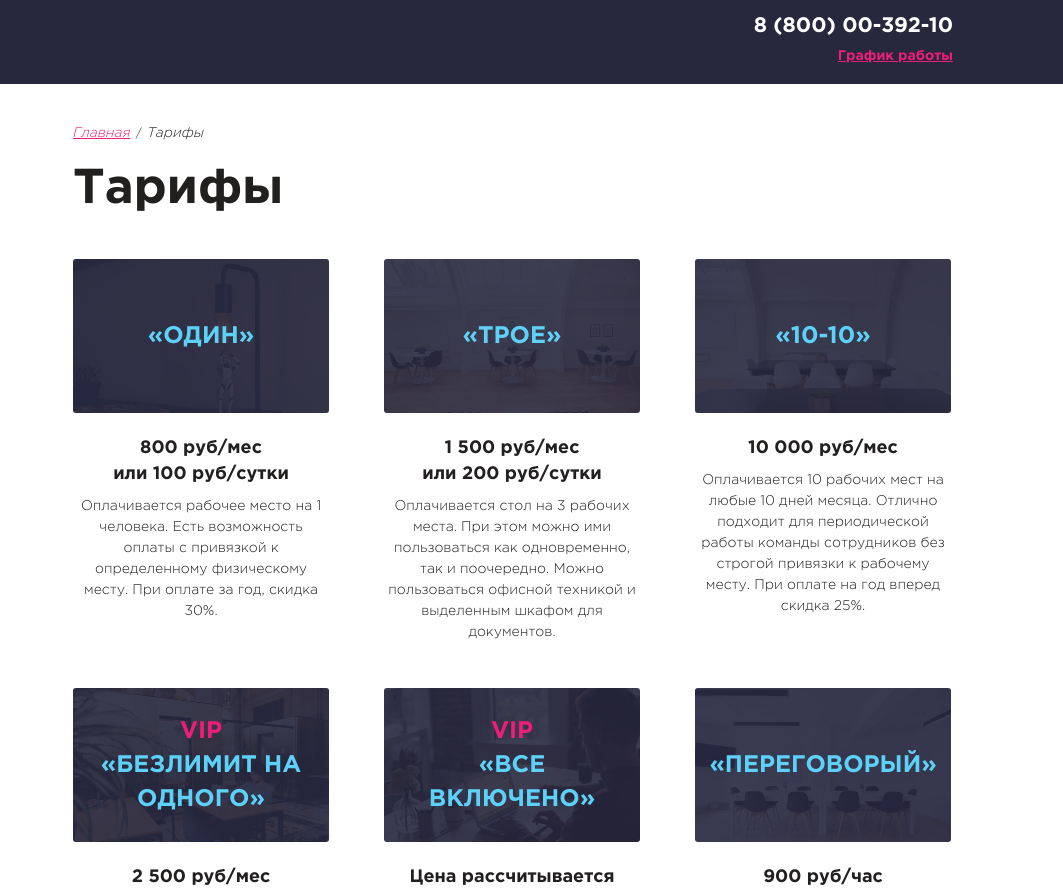
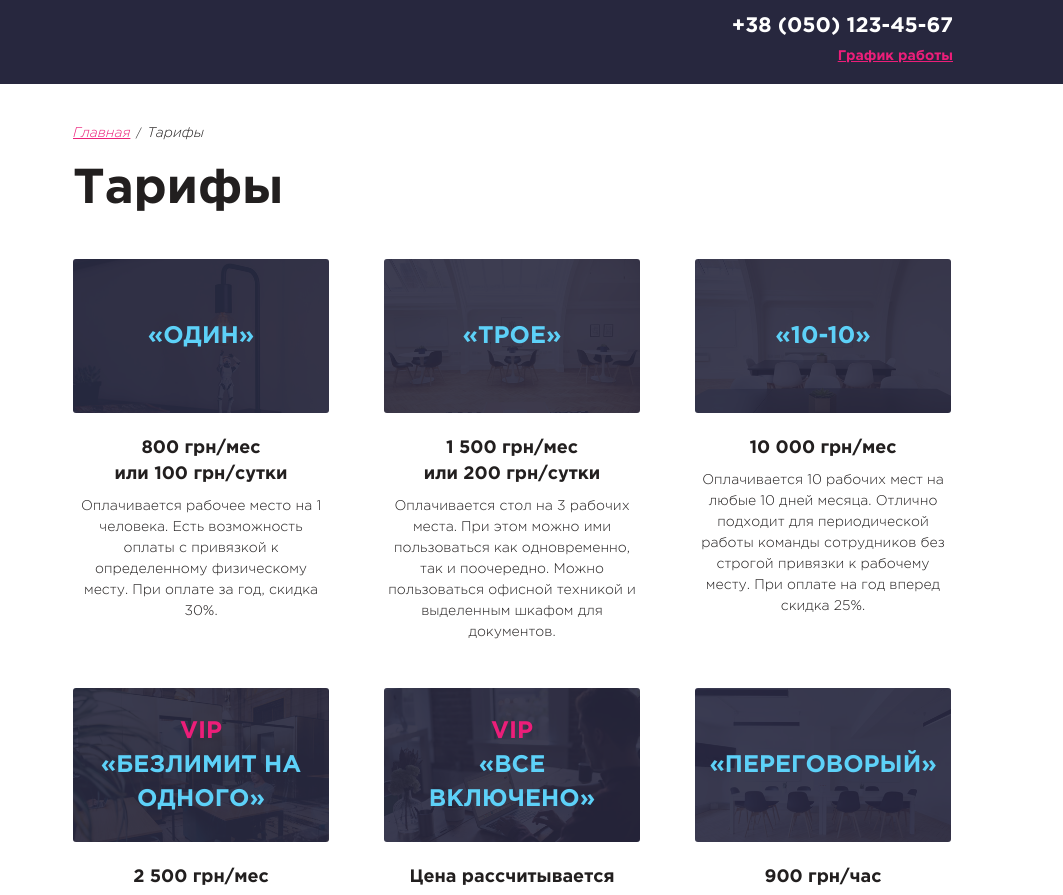
Before and after one commit to IrynaLypnyk/workadium, a plain HTML site: page price.html in a window 1280 px wide. Shown: the top 895 px of the page, 217-1280 px from the left. Drawn offline with Linux system fonts and the light colour scheme.

Commit message:
update texts

```diff
--- a/price.html
+++ b/price.html
@@ -25,7 +25,7 @@
 		</div>
 	  	<div class="header__contacts-block">
 	    	<div class="contacts">
-		    	<a href="tel:88000039210" class="contacts__phone">8 (800) 00-392-10</a>
+		    	<a href="tel:380501234567" class="contacts__phone">+38 (050) 123-45-67</a>
 		    	<div class="contacts__schedule-wrapper">
 		    		<a href="#" class="contacts__schedule">График работы</a>
 		    		<div class="contacts__dropdown">
@@ -104,7 +104,7 @@
 									<h4 class="price-package__title">&laquo;Один&raquo;</h4>
 								</div>
 								<div class="price-package__text-box">
-									<p class="price-package__fee">800 руб/мес<br>или 100 руб/сутки</p>
+									<p class="price-package__fee">800 грн/мес<br>или 100 грн/сутки</p>
 									<p class="price-package__terms">Оплачивается рабочее место на 1 человека. Есть возможность оплаты с привязкой к определенному физическому месту. При оплате за год, скидка 30%.</p>
 								</div>
 							</a>
@@ -116,7 +116,7 @@
 									<h4 class="price-package__title">&laquo;Трое&raquo;</h4>
 								</div>
 								<div class="price-package__text-box">
-									<p class="price-package__fee">1 500 руб/мес<br>или 200 руб/сутки</p>
+									<p class="price-package__fee">1 500 грн/мес<br>или 200 грн/сутки</p>
 									<p class="price-package__terms">Оплачивается стол на 3 рабочих места. При этом можно ими пользоваться как одновременно, так и поочередно. Можно пользоваться офисной техникой и выделенным шкафом для документов.
 									</p>
 								</div>
@@ -130,7 +130,7 @@
 									<h4 class="price-package__title">&laquo;10-10&raquo;</h4>
 								</div>
 								<div class="price-package__text-box">
-									<p class="price-package__fee">10 000 руб/мес</p>
+									<p class="price-package__fee">10 000 грн/мес</p>
 									<p class="price-package__terms">Оплачивается 10 рабочих мест на любые 10 дней месяца. Отлично подходит для периодической работы команды сотрудников без строгой привязки к рабочему месту. При оплате на год вперед скидка 25%.
 									</p>
 								</div>
@@ -144,7 +144,7 @@
 									<h4 class="price-package__title">&laquo;Безлимит на одного&raquo;</h4>
 								</div>
 								<div class="price-package__text-box">
-									<p class="price-package__fee">2 500 руб/мес</p>
+									<p class="price-package__fee">2 500 грн/мес</p>
 									<p class="price-package__terms">В стоимость включена не только оплата рабочего места, но и пользование копировальной техникой, бесплатный кофе или чай в течение дня, возможность использования зала для переговоров при предварительном бронировании 1 раз в месяц.
 									</p>
 								</div>
@@ -171,7 +171,7 @@
 									<h4 class="price-package__title">&laquo;Переговорый&raquo;</h4>
 								</div>
 								<div class="price-package__text-box">
-									<p class="price-package__fee">900 руб/час</p>
+									<p class="price-package__fee">900 грн/час</p>
 									<p class="price-package__terms">Есть возможность раннего бронирования конференц-залов со скидкой до 30% при полной предоплате.
 									</p>
 								</div>
```
Also changed, not shown: comments.html (+1 -1 lines), main.html (+1 -1 lines).
